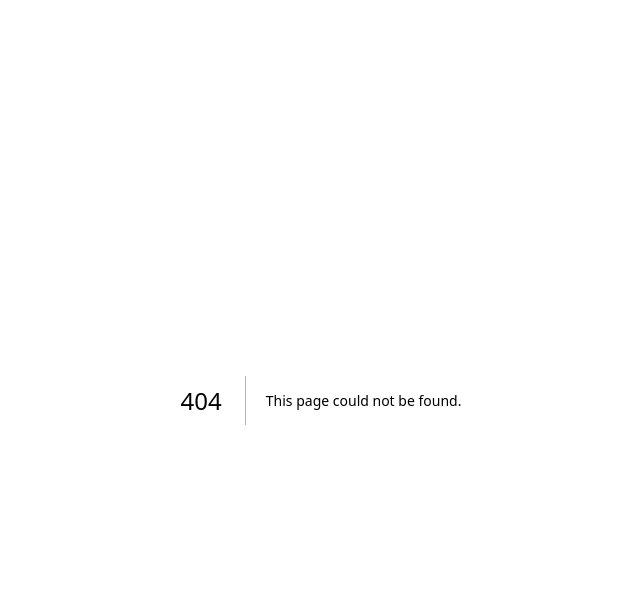
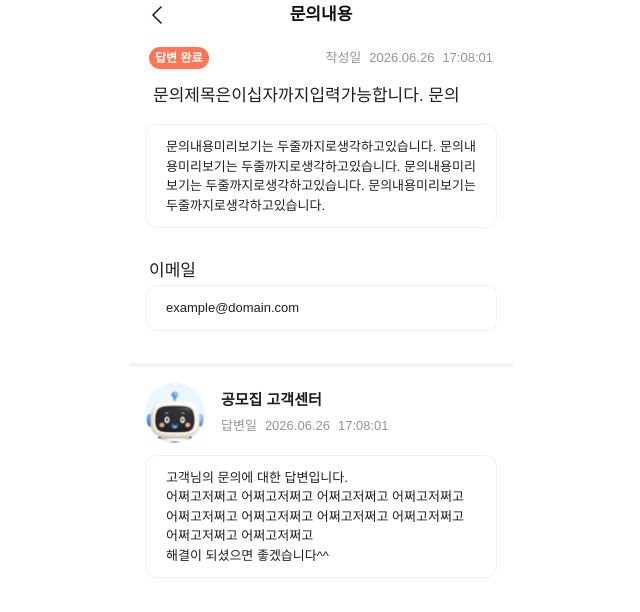
Before and after one commit to IT-Cotato/13th-Gongmozip-FE, a Next.js app: page /contact/history/1 in a window 1280 px wide. Before the commit this address had no page. Shown: the top 612 px of the page, without its empty margins (319-959 px from the left). Built offline with nearby package versions, Linux system fonts and the light colour scheme.

Commit message:
feat:문의내역 상세 페이지 추가

```diff
--- /dev/null
+++ b/src/app/contact/_components/ContactHistoryCard.tsx
@@ -0,0 +1,35 @@
+import { ContactStatusBadge } from "./ContactStatusBadge";
+import type { ContactHistoryItem } from "../_data/mockHistory";
+
+export function ContactHistoryCard({
+  item,
+  onClick,
+}: {
+  item: ContactHistoryItem;
+  onClick: () => void;
+}) {
+  return (
+    <button
+      type="button"
+      onClick={onClick}
+      className="flex w-full flex-col items-start gap-3 rounded-2xl bg-[#F5F5F5] p-4 text-left"
+    >
+      <div className="flex w-full items-center justify-between">
+        <ContactStatusBadge status={item.status} />
+        <div className="flex items-center gap-2 text-[13px] leading-[1.35] font-medium whitespace-nowrap text-[#949494]">
+          <span>작성일</span>
+          <span>{item.date}</span>
+          <span>{item.time}</span>
+        </div>
+      </div>
+      <div className="flex w-full flex-col items-start gap-2">
+        <p className="w-full truncate px-1 text-[17px] leading-[1.35] font-medium text-[#1F1F1F]">
+          {item.title}
+        </p>
+        <div className="w-full rounded-[10px] bg-white p-2">
+          <p className="line-clamp-2 text-[13px] leading-[1.5] text-[#949494]">{item.content}</p>
+        </div>
+      </div>
+    </button>
+  );
+}
--- /dev/null
+++ b/src/app/contact/_components/ContactStatusBadge.tsx
@@ -0,0 +1,14 @@
+import type { ContactHistoryStatus } from "../_data/mockHistory";
+
+export function ContactStatusBadge({ status }: { status: ContactHistoryStatus }) {
+  const isAnswered = status === "answered";
+  return (
+    <span
+      className={`inline-flex shrink-0 items-center justify-center rounded-full px-1.5 py-[3px] text-[12px] leading-[1.35] font-semibold ${
+        isAnswered ? "bg-[#FF7658] text-white" : "bg-[#E8E8E8] text-[#616161]"
+      }`}
+    >
+      {isAnswered ? "답변 완료" : "처리중"}
+    </span>
+  );
+}
--- /dev/null
+++ b/src/app/contact/_data/mockHistory.ts
@@ -0,0 +1,74 @@
+export type ContactHistoryStatus = "answered" | "processing";
+
+export type ContactHistoryAnswer = {
+  date: string;
+  time: string;
+  body: string;
+};
+
+export type ContactHistoryItem = {
+  id: string;
+  status: ContactHistoryStatus;
+  title: string;
+  content: string;
+  email: string;
+  date: string;
+  time: string;
+  answer?: ContactHistoryAnswer;
+};
+
+// TODO(backend): 문의 내역 조회 API 연동 전까지 사용하는 임시 목데이터
+export const MOCK_CONTACT_HISTORY: ContactHistoryItem[] = [
+  {
+    id: "1",
+    status: "answered",
+    title: "문의제목은이십자까지입력가능합니다. 문의",
+    content:
+      "문의내용미리보기는 두줄까지로생각하고있습니다. 문의내용미리보기는 두줄까지로생각하고있습니다. 문의내용미리보기는 두줄까지로생각하고있습니다. 문의내용미리보기는 두줄까지로생각하고있습니다.",
+    email: "example@domain.com",
+    date: "2026.06.26",
+    time: "17:08:01",
+    answer: {
+      date: "2026.06.26",
+      time: "17:08:01",
+      body: "고객님의 문의에 대한 답변입니다.\n어쩌고저쩌고 어쩌고저쩌고 어쩌고저쩌고 어쩌고저쩌고 어쩌고저쩌고 어쩌고저쩌고 어쩌고저쩌고 어쩌고저쩌고 어쩌고저쩌고 어쩌고저쩌고\n해결이 되셨으면 좋겠습니다^^",
+    },
+  },
+  {
+    id: "2",
+    status: "processing",
+    title: "팀 매칭 관련 문의드립니다.",
+    content: "팀 매칭이 이상합니다.",
+    email: "example@domain.com",
+    date: "2026.06.26",
+    time: "17:08:01",
+  },
+  {
+    id: "3",
+    status: "answered",
+    title: "결제 오류 문의합니다.",
+    content:
+      "결제가 진행되지 않아 확인 부탁드립니다.결제가 진행되지 않아 확인 부탁드립니다.결제가 진행되지 않아 확인 부탁드립니다.결제가 진행되지 않아 확인 부탁드립니다.",
+    email: "example@domain.com",
+    date: "2026.06.27",
+    time: "09:15:42",
+    answer: {
+      date: "2026.06.27",
+      time: "11:20:10",
+      body: "결제 오류 확인해보니 카드사 승인 지연 문제였습니다.\n현재는 정상적으로 결제가 진행되며, 불편을 드려 죄송합니다.",
+    },
+  },
+  {
+    id: "4",
+    status: "processing",
+    title: "앱 사용 중 버그 발견",
+    content: "앱 실행 시 간헐적으로 화면이 멈춥니다.",
+    email: "example@domain.com",
+    date: "2026.06.27",
+    time: "10:33:58",
+  },
+];
+
+export function getMockContactHistoryById(id: string) {
+  return MOCK_CONTACT_HISTORY.find((item) => item.id === id);
+}
--- /dev/null
+++ b/src/app/contact/history/[id]/page.tsx
@@ -0,0 +1,105 @@
+"use client";
+
+import { Suspense } from "react";
+import { useParams, useRouter, useSearchParams } from "next/navigation";
+import { ChevronLeftIcon } from "../../_components/icons";
+import { ContactStatusBadge } from "../../_components/ContactStatusBadge";
+import { getMockContactHistoryById } from "../../_data/mockHistory";
+
+const DEFAULT_RETURN_TO = "/contact?tab=history&step=list";
+
+const READONLY_BOX_CLASS =
+  "w-full rounded-xl border border-[rgba(97,97,97,0.08)] bg-white px-5 py-3 text-[13px] leading-[1.5] whitespace-pre-wrap text-[#1F1F1F]";
+
+export default function ContactHistoryDetailPage() {
+  return (
+    <Suspense fallback={null}>
+      <ContactHistoryDetailPageInner />
+    </Suspense>
+  );
+}
+
+function ContactHistoryDetailPageInner() {
+  const router = useRouter();
+  const params = useParams<{ id: string }>();
+  const searchParams = useSearchParams();
+  const returnTo = searchParams.get("returnTo") || DEFAULT_RETURN_TO;
+
+  const item = getMockContactHistoryById(params.id);
+
+  function handleBack() {
+    router.push(returnTo);
+  }
+
+  return (
+    <main className="flex min-h-screen justify-center bg-white">
+      <div className="flex w-full max-w-sm flex-col">
+        <div className="relative flex items-center justify-center px-4 py-1">
+          <button
+            type="button"
+            onClick={handleBack}
+            aria-label="뒤로가기"
+            className="absolute left-4 flex h-6 w-6 items-center justify-center"
+          >
+            <ChevronLeftIcon />
+          </button>
+          <h1 className="text-[17px] leading-[1.35] font-semibold text-[#111111]">문의내용</h1>
+        </div>
+
+        {!item ? (
+          <p className="p-4 text-center text-[13px] leading-[1.5] text-[#616161]">
+            문의 내역을 찾을 수 없습니다.
+          </p>
+        ) : (
+          <div className="flex flex-1 flex-col">
+            <div className="flex w-full flex-col items-start border-b-4 border-[rgba(97,97,97,0.08)] py-4">
+              <div className="flex w-full items-center justify-between gap-2 px-5">
+                <ContactStatusBadge status={item.status} />
+                <div className="flex items-center gap-2 text-[13px] leading-[1.35] font-medium whitespace-nowrap text-[#949494]">
+                  <span>작성일</span>
+                  <span>{item.date}</span>
+                  <span>{item.time}</span>
+                </div>
+              </div>
+
+              <div className="flex w-full flex-col gap-4 p-4">
+                <p className="px-2 text-[17px] leading-[1.35] font-medium text-[#1F1F1F]">
+                  {item.title}
+                </p>
+                <p className={READONLY_BOX_CLASS}>{item.content}</p>
+              </div>
+
+              <div className="flex w-full flex-col gap-1 p-4">
+                <p className="px-1 text-[17px] leading-[1.25] font-medium text-[#1F1F1F]">이메일</p>
+                <p className={READONLY_BOX_CLASS}>{item.email}</p>
+              </div>
+            </div>
+
+            {item.answer && (
+              <div className="flex w-full flex-col gap-3 p-4">
+                <div className="flex items-center gap-4">
+                  <img
+                    src="/images/customorCenterRobot.svg"
+                    alt=""
+                    className="size-[60px] shrink-0 rounded-full bg-[#EBF7FE]"
+                  />
+                  <div className="flex flex-col gap-2">
+                    <p className="text-[15px] leading-[1.25] font-semibold text-[#1F1F1F]">
+                      공모집 고객센터
+                    </p>
+                    <div className="flex items-center gap-2 text-[13px] leading-[1.35] font-medium whitespace-nowrap text-[#949494]">
+                      <span>답변일</span>
+                      <span>{item.answer.date}</span>
+                      <span>{item.answer.time}</span>
+                    </div>
+                  </div>
+                </div>
+                <p className={READONLY_BOX_CLASS}>{item.answer.body}</p>
+              </div>
+            )}
+          </div>
+        )}
+      </div>
+    </main>
+  );
+}
--- a/src/app/contact/page.tsx
+++ b/src/app/contact/page.tsx
@@ -5,10 +5,14 @@ import { useRouter, useSearchParams } from "next/navigation";
 import { ChevronLeftIcon } from "./_components/icons";
 import { SuccessModal } from "./_components/SuccessModal";
 import { LeaveConfirmModal } from "./_components/LeaveConfirmModal";
+import { ContactHistoryCard } from "./_components/ContactHistoryCard";
+import { MOCK_CONTACT_HISTORY } from "./_data/mockHistory";
 
 const EMAIL_REGEX = /^[^\s@]+@[^\s@]+\.[^\s@]+$/;
+const TITLE_MAX_LENGTH = 20;
 const CONTENT_MAX_LENGTH = 1000;
 const PASSWORD_LENGTH = 4;
+const HISTORY_LIST_RETURN_TO = "/contact?tab=history&step=list";
 
 const INPUT_CLASS =
   "h-11 w-full rounded-xl bg-[rgba(97,97,97,0.1)] px-5 py-3 text-[13px] leading-[1.5] text-[#1F1F1F] outline-none placeholder:text-[#949494]";
@@ -53,7 +57,12 @@ function ContactPageInner() {
   const searchParams = useSearchParams();
   const returnTo = searchParams.get("returnTo");
 
-  const [activeTab, setActiveTab] = useState<"write" | "history">("write");
+  const [activeTab, setActiveTab] = useState<"write" | "history">(() =>
+    searchParams.get("tab") === "history" ? "history" : "write",
+  );
+  const [historyStep, setHistoryStep] = useState<"verify" | "list">(() =>
+    searchParams.get("step") === "list" ? "list" : "verify",
+  );
 
   const [title, setTitle] = useState("");
   const [content, setContent] = useState("");
@@ -125,8 +134,12 @@ function ContactPageInner() {
 
   function handleHistoryConfirm() {
     if (!isHistoryFormValid) return;
-    // TODO(backend): 문의 내역 조회 API 연동 전까지 임시 안내만 표시
-    alert("문의 내역 조회 기능은 준비 중입니다.");
+    // TODO(backend): 문의 내역 조회 API 연동 전까지 목데이터로 임시 표시
+    setHistoryStep("list");
+  }
+
+  function handleOpenHistoryDetail(id: string) {
+    router.push(`/contact/history/${id}?returnTo=${encodeURIComponent(HISTORY_LIST_RETURN_TO)}`);
   }
 
   return (
@@ -171,8 +184,9 @@ function ContactPageInner() {
               <FieldLabel>제목</FieldLabel>
               <input
                 value={title}
-                onChange={(e) => setTitle(e.target.value)}
+                onChange={(e) => setTitle(e.target.value.slice(0, TITLE_MAX_LENGTH))}
                 placeholder="문의 제목을 입력해주세요."
+                maxLength={TITLE_MAX_LENGTH}
                 className={INPUT_CLASS}
               />
             </div>
@@ -255,7 +269,7 @@ function ContactPageInner() {
               )}
             </div>
           </div>
-        ) : (
+        ) : historyStep === "verify" ? (
           <div className="flex flex-1 flex-col">
             <h2 className="px-6 pt-8 pb-2 text-[22px] leading-[1.35] font-bold text-[#1F1F1F]">
               문의할 때 작성했던
@@ -288,8 +302,19 @@ function ContactPageInner() {
               />
             </div>
           </div>
+        ) : (
+          <div className="flex flex-1 flex-col gap-4 p-4">
+            {MOCK_CONTACT_HISTORY.map((item) => (
+              <ContactHistoryCard
+                key={item.id}
+                item={item}
+                onClick={() => handleOpenHistoryDetail(item.id)}
+              />
+            ))}
+          </div>
         )}
 
+        {(activeTab === "write" || historyStep === "verify") && (
           <div className="sticky bottom-0 bg-gradient-to-t from-white from-[38.462%] to-white/0 p-4">
             {activeTab === "write" ? (
               <button
@@ -319,6 +344,7 @@ function ContactPageInner() {
               </button>
             )}
           </div>
+        )}
       </div>
 
       {showSuccessModal && <SuccessModal onClose={handleCloseSuccessModal} />}
```
Also changed, not shown: public/images/customorCenterRobot.svg (added). Lines whose indentation alone changed are shown as unchanged.
